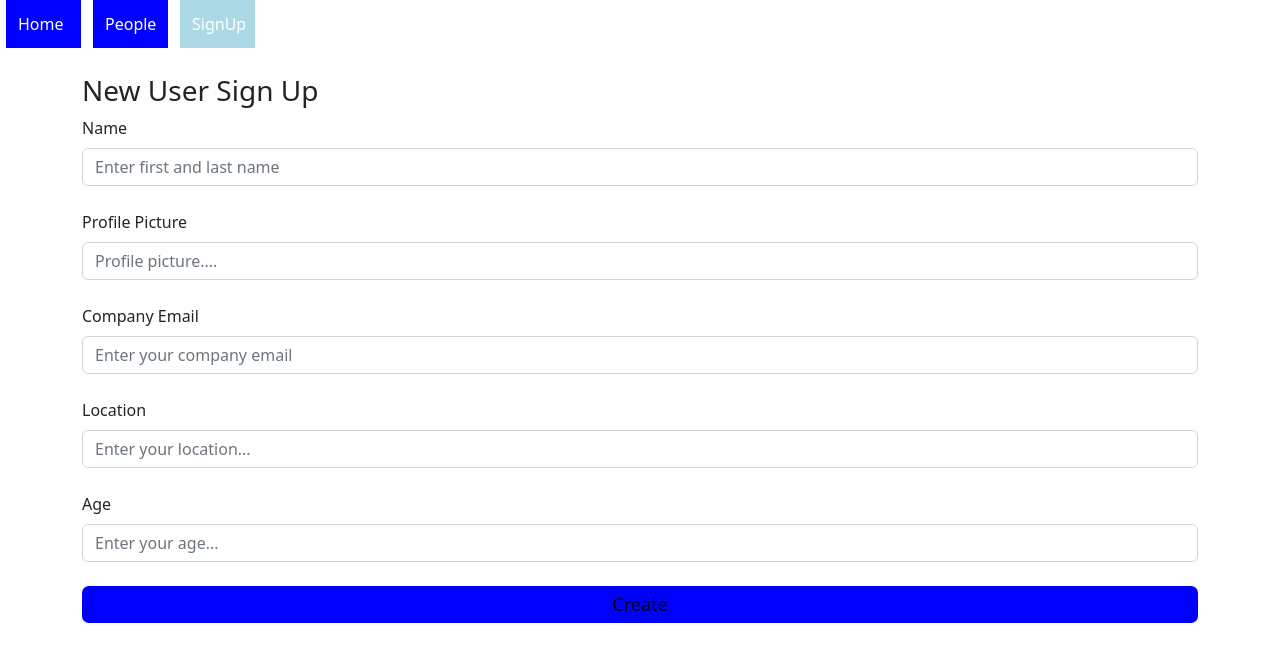
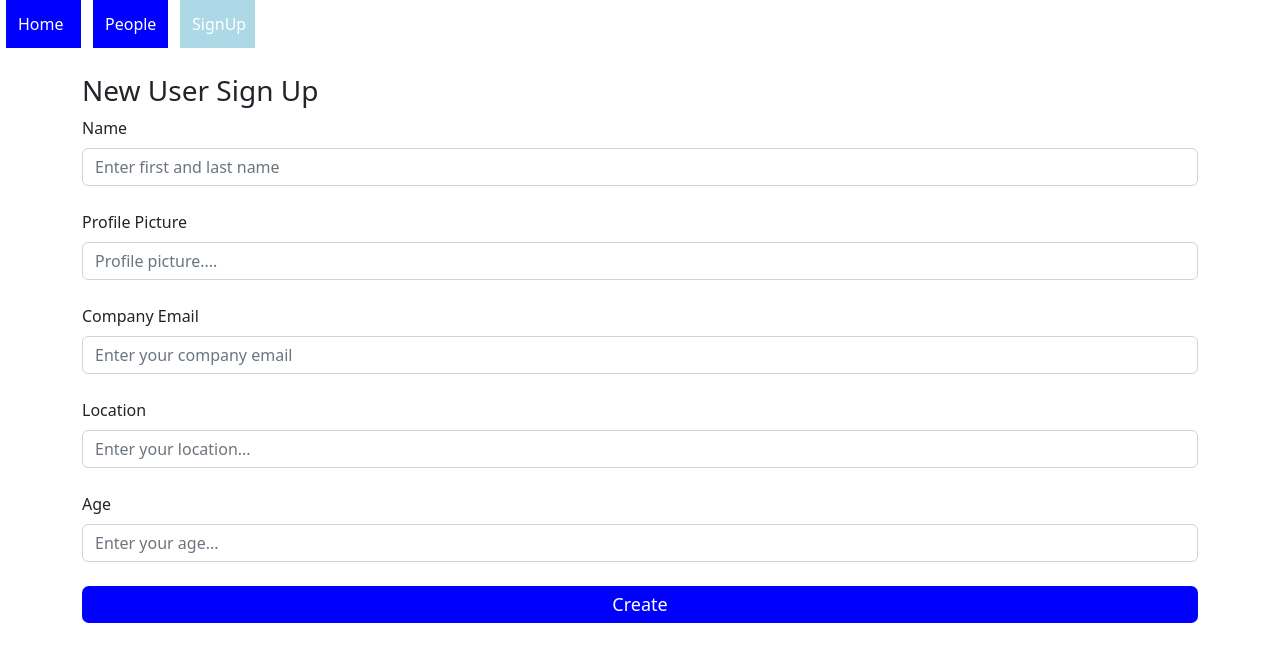
Before and after one commit to rabah98/Phase-2-project, a React (Create React App) app: page /form in a window 1280 px wide. Shown: the top 662 px of the page. Built offline with nearby package versions, Linux system fonts and the light colour scheme; data requests are answered from the project's data file.

Commit message:
button css

```diff
--- a/src/App.css
+++ b/src/App.css
@@ -72,6 +72,7 @@ input {
   cursor:pointer;
   -webkit-border-radius: 5px;
   border-radius: 7px;
+  color: white;
 }
 
 p {
--- a/src/Components/Comments.js
+++ b/src/Components/Comments.js
@@ -18,8 +18,9 @@ const Comments = ({addNewComment}) => {
           className="input-text"
           onChange={(e) => setComment(e.target.value)}
         />
+        <br />
 
-            <button type='submit' >Post a comment</button>
+            <button className="submit" type='submit' >Post a comment</button>
 
        </form>
 
```
